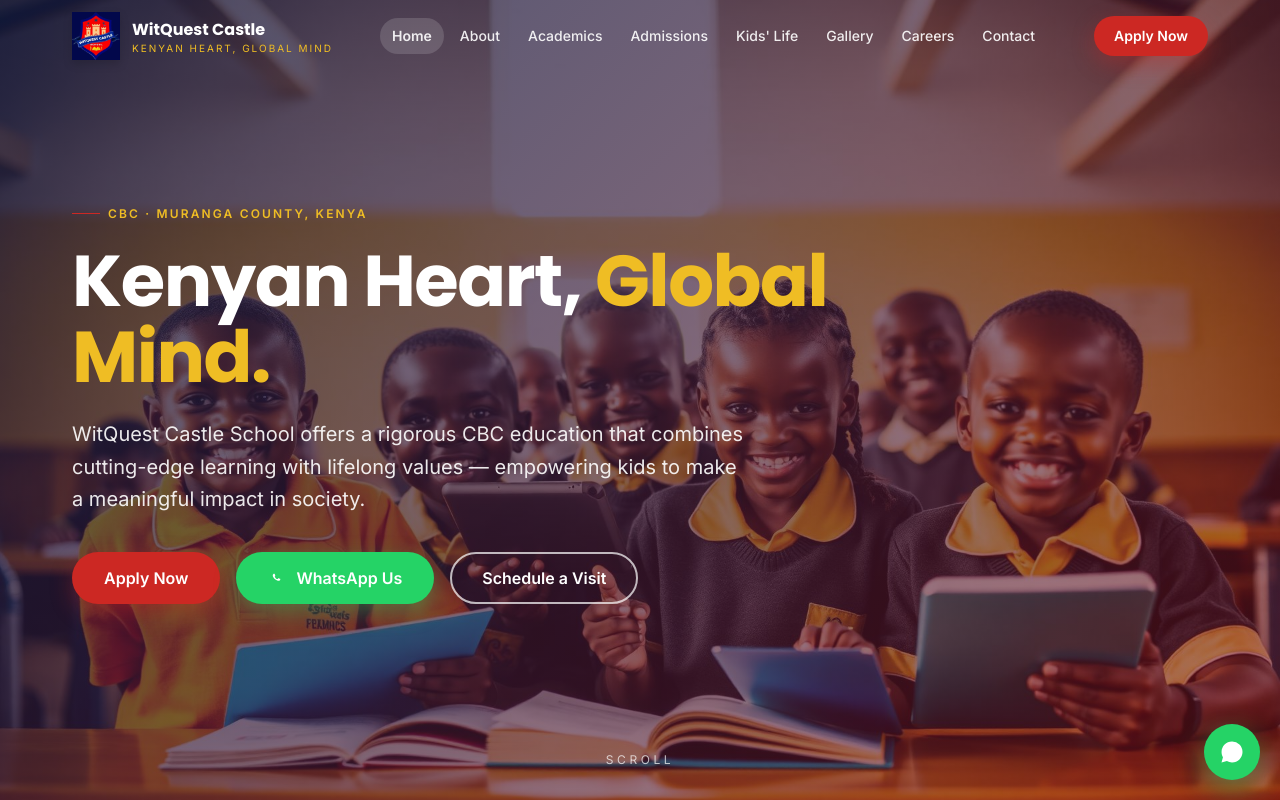
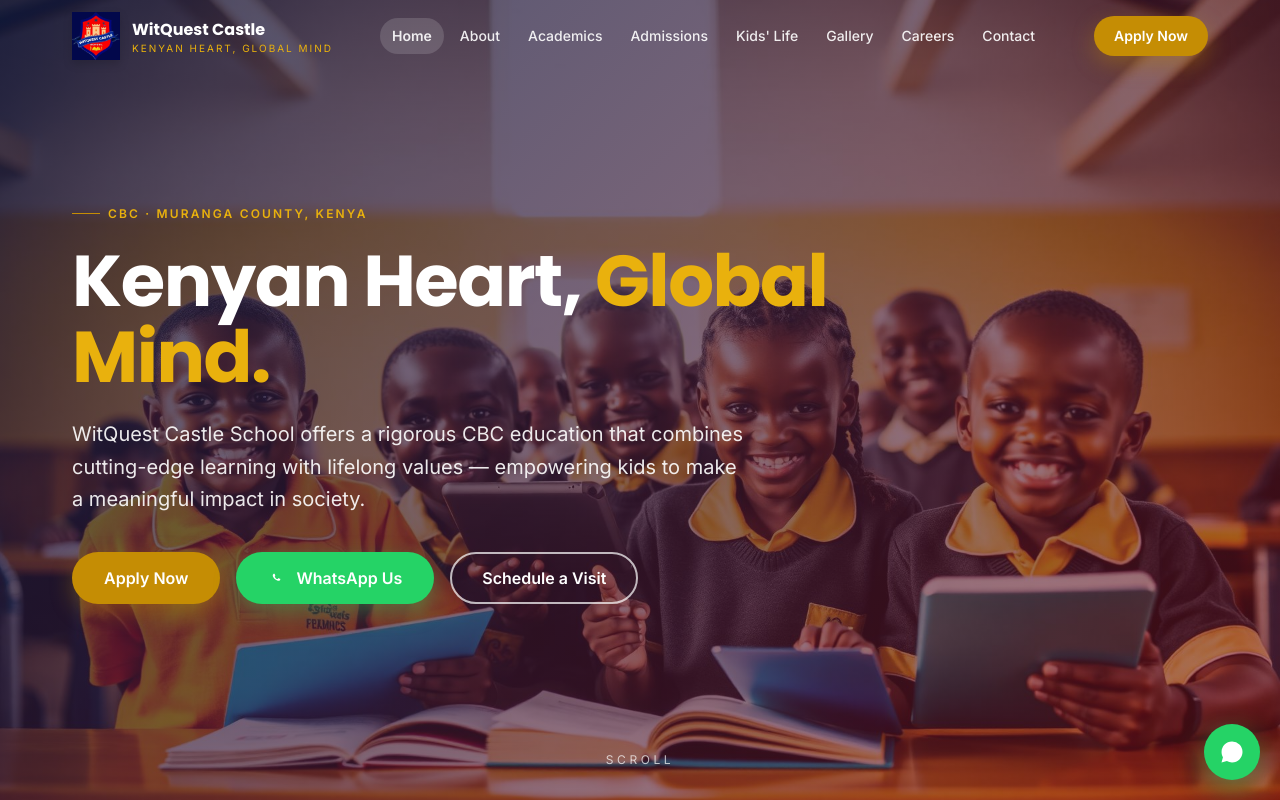
Before and after one commit to Stephen-Kisangi/witquest-ascent, a React (Vite) app: page / in a window 1280 px wide. Shown: the top 800 px of the page. Built offline with nearby package versions, Linux system fonts and the light colour scheme.

Commit message:
Changes
Co-authored-by: Stephen-Kisangi <159438058+Stephen-Kisangi@users.noreply.github.com>

```diff
--- a/src/styles.css
+++ b/src/styles.css
@@ -51,15 +51,20 @@
 :root {
   --radius: 0.875rem;
 
-  /* Brand — drawn from the WitQuest Castle School crest */
-  --brand-red: oklch(0.55 0.20 28);            /* crest red */
-  --brand-red-deep: oklch(0.45 0.18 28);
-  --navy: oklch(0.27 0.10 265);                /* crest navy */
-  --gold: oklch(0.82 0.16 88);                 /* crest gold */
-  --gold-soft: oklch(0.92 0.10 90);
-  --cream: oklch(0.985 0.008 85);
+  /* Brand — Zion Hill School (deep blue #0D3B66, golden #F4B400, sky #5DA9E9) */
+  --navy: oklch(0.32 0.10 255);                /* deep blue #0D3B66 */
+  --navy-deep: oklch(0.26 0.09 255);           /* navy #0a2e52 */
+  --gold: oklch(0.79 0.16 85);                 /* golden #F4B400 */
+  --gold-deep: oklch(0.68 0.14 80);            /* golden-dark */
+  --gold-soft: oklch(0.93 0.09 88);
+  --sky: oklch(0.74 0.13 240);                 /* light-blue #5DA9E9 */
+  --sky-tint: oklch(0.97 0.02 245);            /* sky-tint #EAF4FF */
+  /* Backwards-compatible accent token, mapped to the deep golden */
+  --brand-red: oklch(0.68 0.14 80);
+  --brand-red-deep: oklch(0.58 0.13 75);
+  --cream: oklch(0.99 0.005 250);
   --sage: oklch(0.93 0.03 150);
-  --ink: oklch(0.25 0.05 265);
+  --ink: oklch(0.22 0.06 255);
 
   /* Primary identity = the crest navy; red is the strong accent */
   --primary: var(--navy);
```
